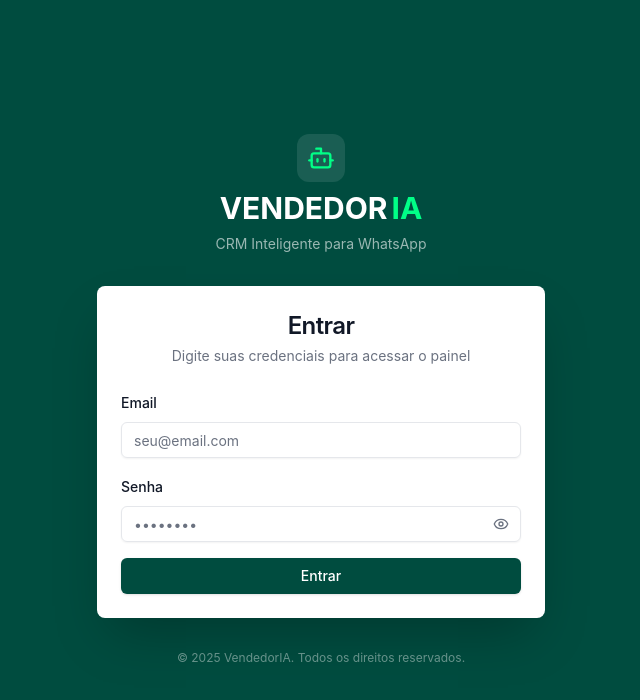
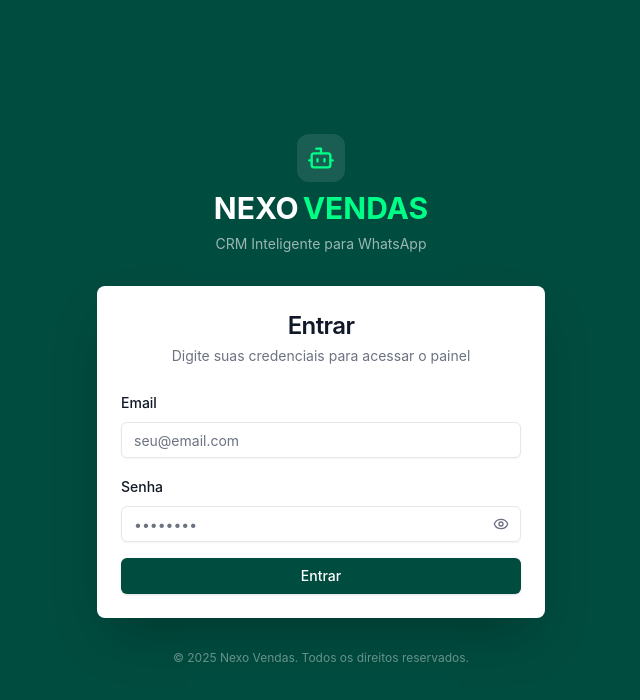
Before and after one commit to ph185982-crypto/nexo-backend, a Next.js app in the folder vendedoria/: page /login in a window 1280 px wide. Shown: the top 700 px of the page, without its empty margins (319-959 px from the left). Built offline with nearby package versions, Linux system fonts and the light colour scheme.

Commit message:
feat(brand): rebrand VendedorIA → Nexo Vendas
Atualiza todos os textos visíveis ao usuário para o novo nome da marca:
- title do layout (aba do browser)
- logo e copyright na tela de login
- cabeçalho no chat de agentes CRM

https://claude.ai/code/session_01XqczBTfwCUb46ZDZQURgWJ

```diff
--- a/vendedoria/src/app/crm/agents/chat/[accountId]/page.tsx
+++ b/vendedoria/src/app/crm/agents/chat/[accountId]/page.tsx
@@ -402,7 +402,7 @@ export default function ChatPage() {
             <Bot className="w-10 h-10 text-primary" />
           </div>
           <div className="text-center">
-            <h3 className="font-semibold text-lg text-foreground">VendedorIA</h3>
+            <h3 className="font-semibold text-lg text-foreground">Nexo Vendas</h3>
             <p className="text-muted-foreground text-sm mt-1">
               Selecione uma conversa para começar
             </p>
--- a/vendedoria/src/app/layout.tsx
+++ b/vendedoria/src/app/layout.tsx
@@ -3,7 +3,7 @@ import "./globals.css";
 import { ApolloProvider } from "@/lib/graphql/ApolloProvider";
 
 export const metadata: Metadata = {
-  title: "VendedorIA — CRM Inteligente para WhatsApp",
+  title: "Nexo Vendas — CRM Inteligente para WhatsApp",
   description: "Gerencie seus leads e automatize suas vendas via WhatsApp com IA",
   icons: { icon: "/favicon.ico" },
 };
--- a/vendedoria/src/app/login/page.tsx
+++ b/vendedoria/src/app/login/page.tsx
@@ -47,8 +47,8 @@ export default function LoginPage() {
             </div>
           </div>
           <div className="flex items-center justify-center gap-1">
-            <span className="text-3xl font-bold text-white">VENDEDOR</span>
-            <span className="text-3xl font-bold text-accent">IA</span>
+            <span className="text-3xl font-bold text-white">NEXO </span>
+            <span className="text-3xl font-bold text-accent">VENDAS</span>
           </div>
           <p className="text-white/60 text-sm">CRM Inteligente para WhatsApp</p>
         </div>
@@ -117,7 +117,7 @@ export default function LoginPage() {
         </Card>
 
         <p className="text-center text-white/40 text-xs">
-          © 2025 VendedorIA. Todos os direitos reservados.
+          © 2025 Nexo Vendas. Todos os direitos reservados.
         </p>
       </div>
     </div>
```
